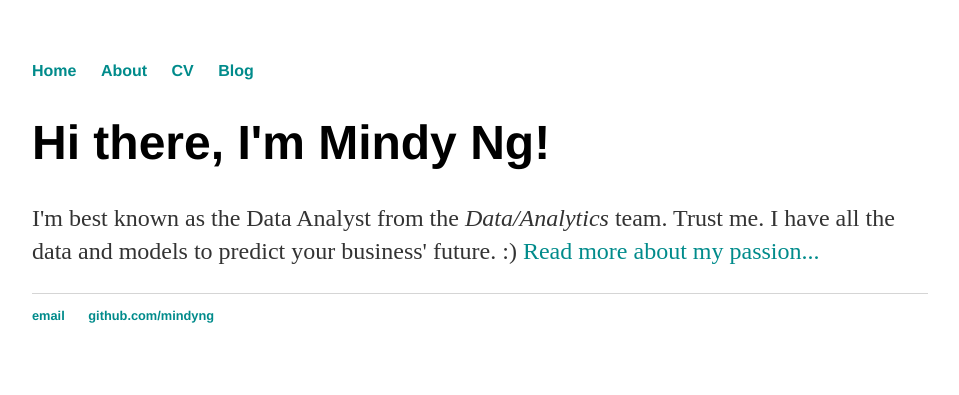
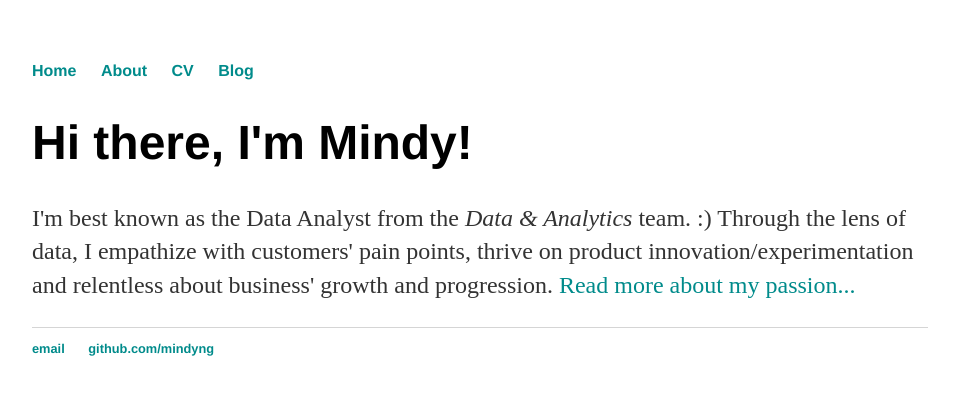
Before and after one commit to mindyng/mindyng.github.io, a Jekyll site: the page built from index.html, in a window 1280 px wide. Shown: the top 395 px of the page, without its empty margins (160-1119 px from the left). Built offline with Jekyll 4.4.1, drawn with Linux system fonts in a browser that asks for light colours.

Commit message:
Update index.html

```diff
--- a/index.html
+++ b/index.html
@@ -50,8 +50,9 @@ a:active {
 </head>
 
 <div class="blurb">
-	<h1>Hi there, I'm Mindy Ng!</h1>
-	<p>I'm best known as the Data Analyst from the <em>Data/Analytics</em> team. Trust me. I have all the data and models to predict your business' future. :) <a href="/about">Read more about my passion...</a></p>
+	<h1>Hi there, I'm Mindy!</h1>
+	<p>I'm best known as the Data Analyst from the <em>Data & Analytics</em> team. :) Through the lens of data, I empathize with customers' pain points, thrive on product innovation/experimentation and relentless about business' growth and progression.
+		<a href="/about">Read more about my passion...</a></p>
 </div><!-- /.blurb -->
 
 <html>
```
